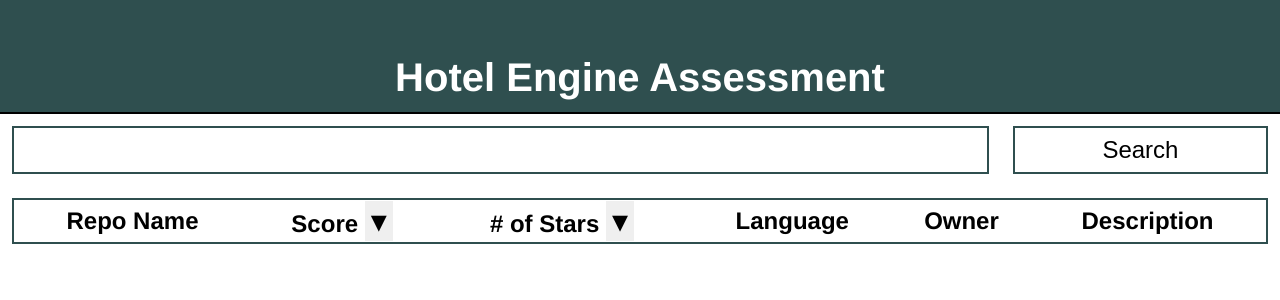
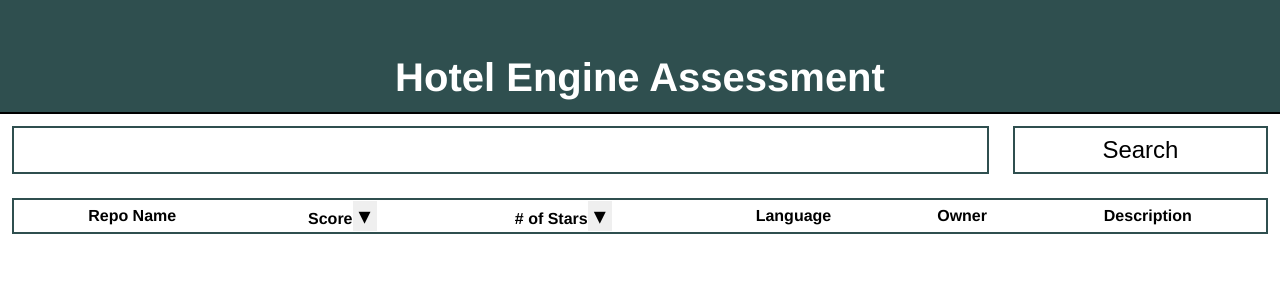
Before and after one commit to rhysgoehring/hotel-engine-assessment, a React (Create React App) app: page / in a window 1280 px wide. Shown: the top 300 px of the page. Built offline with nearby package versions, Linux system fonts and the light colour scheme.

Commit message:
implemented sorting with fucntion in app.js

```diff
--- a/src/App.js
+++ b/src/App.js
@@ -49,6 +49,16 @@ function App() {
     ));
   }
 
+  const handleSort = field => {
+    const sortedData = repos.slice().sort((a, b) => {
+      if (a[field] > b[field]) return -1;
+      if (a[field] < b[field]) return 1;
+      return 0;
+    });
+    setRepos(sortedData);
+  }
+
+
   return (
     <>
       <Header>
@@ -58,7 +68,10 @@ function App() {
         handleFormSubmit={handleSubmit}
         handleInputChange={(e) => setQuery(e.target.value)}
       />
-      <ResultTable tableData={renderTableData()} />
+      <ResultTable
+        tableData={renderTableData()}
+        sortBy={(field) => handleSort(field)}
+        />
     </>
 
   );
--- a/src/components/ResultTable.js
+++ b/src/components/ResultTable.js
@@ -14,24 +14,24 @@ const Table = styled.table`
   margin: 0.75rem;
   padding: 0.5rem 0.5rem;
   font-family: 'Helvetica Neue';
-  font-size: 1.5rem;
+  /* font-size: 1.5rem; */
 `;
 
 const SortButton = styled.button`
   border: none;
-  font-size: 2rem;
+  font-size: 1.5rem;
   cursor: pointer;
 `;
 
-const ResultTable = ({ tableData, sortByScore, sortByStars }) => {
+const ResultTable = ({ tableData, sortBy }) => {
   return (
     <TableContainer>
       <Table>
         <tbody>
           <tr>
             <th>Repo Name</th>
-            <th>Score <SortButton onClick={sortByScore}>{"\u25be"}</SortButton></th>
-            <th># of Stars <SortButton onClick={sortByStars}>{"\u25be"}</SortButton></th>
+            <th>Score<SortButton onClick={() => sortBy("score")}>{"\u25be"}</SortButton></th>
+            <th># of Stars<SortButton onClick={() => sortBy("stargazers_count")}>{"\u25be"}</SortButton></th>
             <th>Language</th>
             <th>Owner</th>
             <th>Description</th>
```
